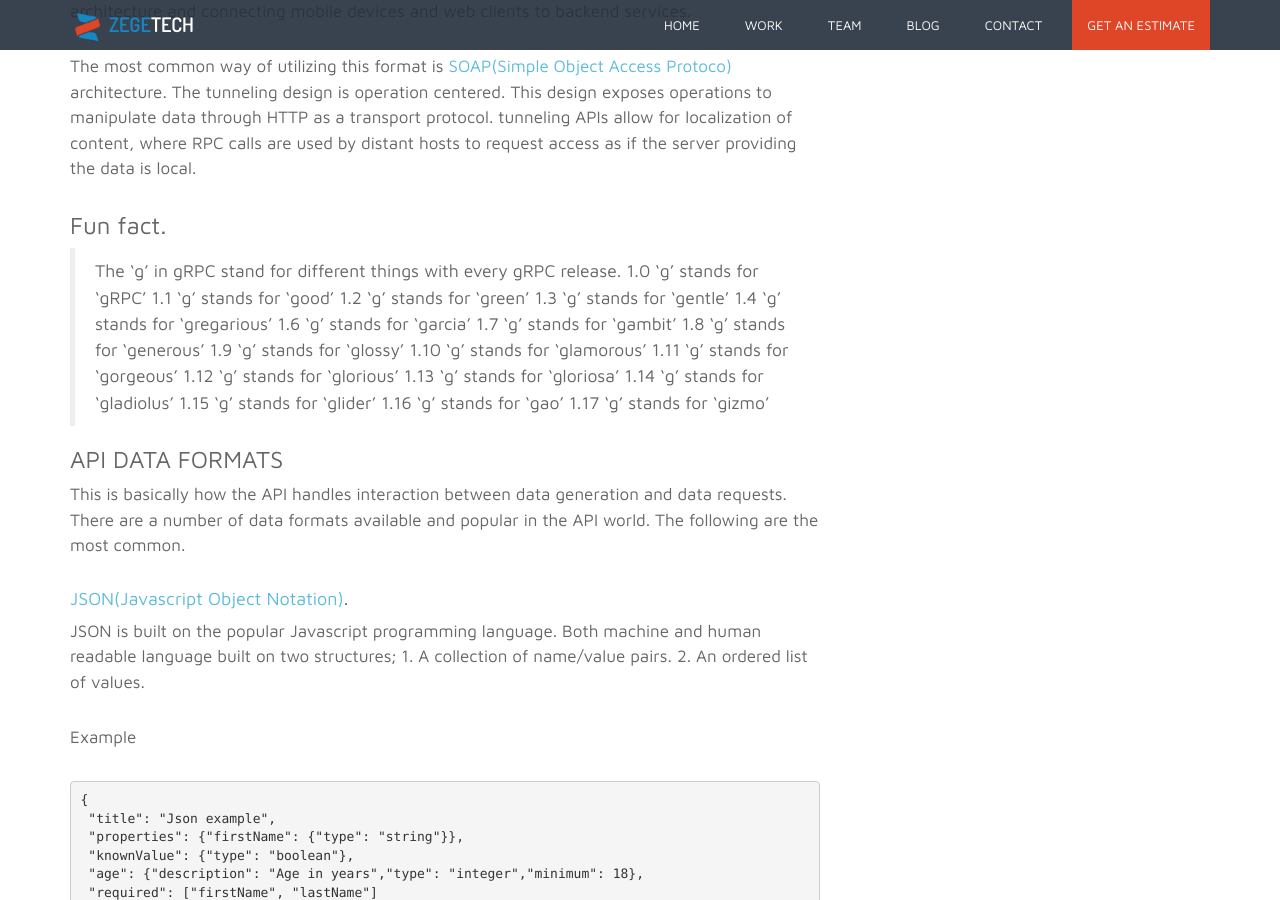
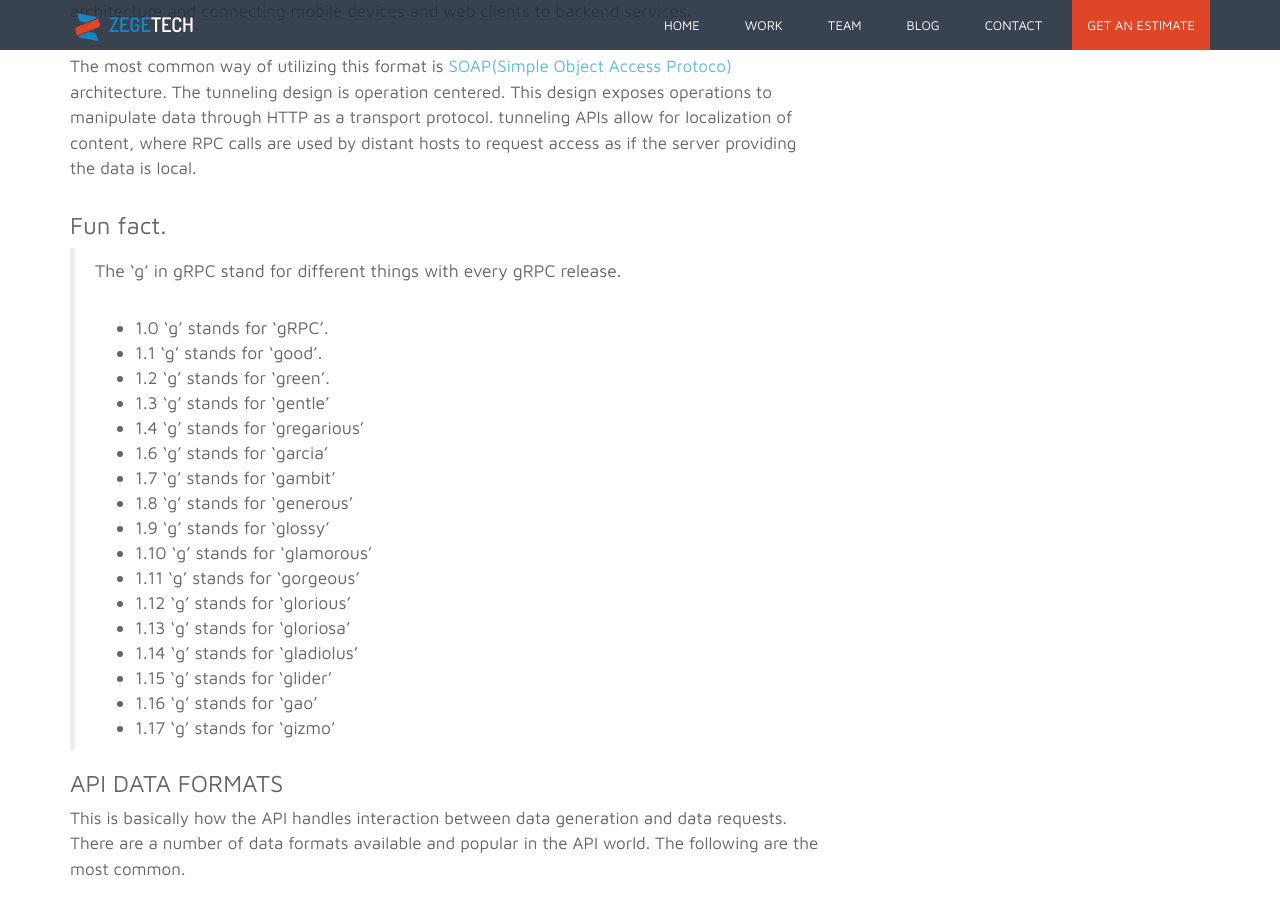
Before and after one commit to zegetech/zegetech.github.io, a Jekyll site: the page built from _posts/2018-12-08-api-dive.md, in a window 1280 px wide and 900 px high, scrolled down 2546 px. Built offline with Jekyll 4.4.1, drawn with Linux system fonts in a browser that asks for light colours; some of the changed text lies outside the part shown.

Commit message:
Fix fun fact formating

````diff
--- a/_posts/2018-12-08-api-dive.md
+++ b/_posts/2018-12-08-api-dive.md
@@ -47,23 +47,23 @@ The most common way of utilizing this format is [SOAP(Simple Object Access Proto
 
 ### Fun fact.
 >  The 'g' in gRPC stand for different things with every gRPC release.
-    1.0 'g' stands for 'gRPC'
-    1.1 'g' stands for 'good'
-    1.2 'g' stands for 'green'
-    1.3 'g' stands for 'gentle'
-    1.4 'g' stands for 'gregarious'
-    1.6 'g' stands for 'garcia'
-    1.7 'g' stands for 'gambit'
-    1.8 'g' stands for 'generous'
-    1.9 'g' stands for 'glossy'
-    1.10 'g' stands for 'glamorous'
-    1.11 'g' stands for 'gorgeous'
-    1.12 'g' stands for 'glorious'
-    1.13 'g' stands for 'gloriosa'
-    1.14 'g' stands for 'gladiolus'
-    1.15 'g' stands for 'glider'
-    1.16 'g' stands for 'gao'
-    1.17 'g' stands for 'gizmo'
+   - 1.0 'g' stands for 'gRPC'.
+   - 1.1 'g' stands for 'good'.
+   - 1.2 'g' stands for 'green'.
+   - 1.3 'g' stands for 'gentle'
+   - 1.4 'g' stands for 'gregarious'
+   - 1.6 'g' stands for 'garcia'
+   - 1.7 'g' stands for 'gambit'
+   - 1.8 'g' stands for 'generous'
+   - 1.9 'g' stands for 'glossy'
+   - 1.10 'g' stands for 'glamorous'
+   - 1.11 'g' stands for 'gorgeous'
+   - 1.12 'g' stands for 'glorious'
+   - 1.13 'g' stands for 'gloriosa'
+   - 1.14 'g' stands for 'gladiolus'
+   - 1.15 'g' stands for 'glider'
+   - 1.16 'g' stands for 'gao'
+   - 1.17 'g' stands for 'gizmo'
 
 
 ### API DATA FORMATS
@@ -104,7 +104,10 @@ Example
 </xs:complextype>
 ```
 
+So with the two, which one should you use?
+well Simba....
 
+![my cloud](/assets/images/blog/APIs/jsonvsxml.jpg){:class="img-responsive center"}
 
 ### API DOCUMENTATION
 The API documentation is a manual on how to use the API. It is meant for developers who want to take advantage of the system's functions or services.
````
